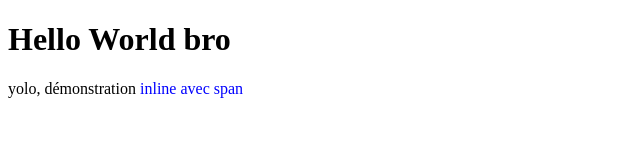
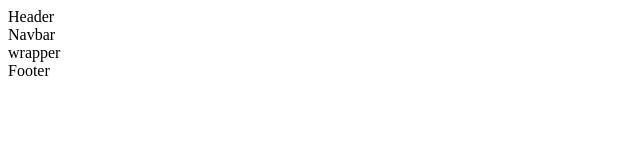
Before and after one commit to Acraind/2024_12_03_jpg, a website: page index.html in a window 1280 px wide. Shown: the whole page, without its empty margins (0-640 px from the left). Drawn offline with Linux system fonts and the light colour scheme.

Commit message:
Base div pour page meme generator

```diff
--- a/index.html
+++ b/index.html
@@ -6,7 +6,10 @@
     <title>Document</title>
 </head>
 <body>
-    <h1> Hello World bro</h1>
-    <div> yolo, démonstration <span style ="color:blue; font-weight:300">inline avec span </span></div>
+    <div>Header</div>
+    <div>Navbar</div>
+    <div>wrapper</div>
+    <div>Footer</div>
+
 </body>
 </html>
```
